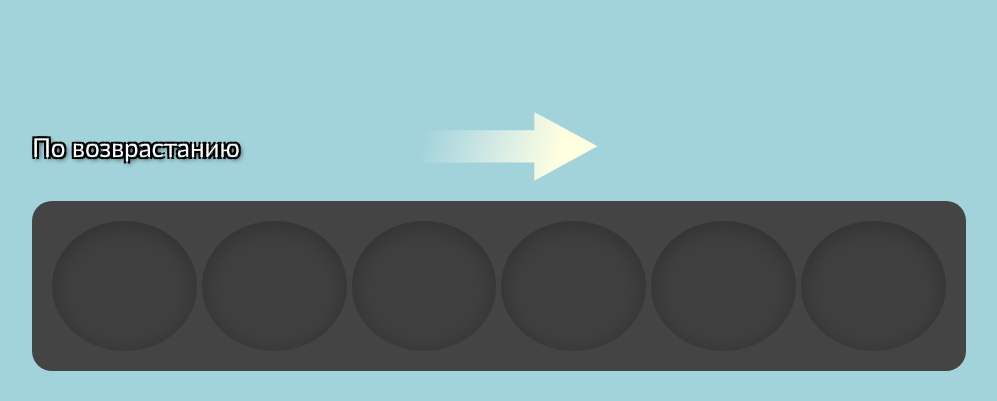
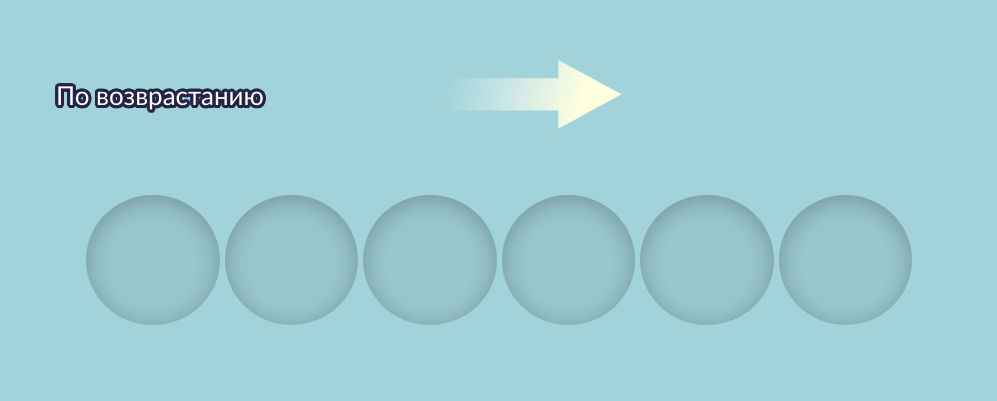
Before and after one commit to Fpsska/Serius-Task, a Next.js app: page /playground in a window 1280 px wide. Shown: the part 399-800 px from the top of the page, without its empty margins (141-1138 px from the left). Built offline with nearby package versions, Linux system fonts and the light colour scheme.

Commit message:
refactor: styles of text-shadow for PromptText, ImageWrapper components & replace bar-template images & change max-width, padding of Container comp, change background size styles of StyledBar comp

```diff
--- a/src/components/Bar.tsx
+++ b/src/components/Bar.tsx
@@ -8,12 +8,12 @@ import { useAppSelector } from '../../store/hooks';
 
 const StyledBar = styled.div`
     background-repeat: no-repeat;
-    background-size: 200% auto;
+    background-size: 100%;
     background-position: center;
-    background-color: #444;
+    background-color: transparent;
     border-radius: 20px;
-    padding: 20px;
-    min-height: 70px;
+    padding: 46px 30px;
+    min-height: 222px;
 `;
 
 const BarList = styled.ul`
--- a/src/components/Layout.tsx
+++ b/src/components/Layout.tsx
@@ -17,7 +17,6 @@ const Main = styled.main`
     overflow: hidden;
     width: 100vw;
     height: 100vh;
-    // padding: 90px 140px;
     background-color: #a2d3da;
     background-size: cover;
     background-position: center;
@@ -40,9 +39,9 @@ const Overlay = styled.div`
 `;
 
 const Container = styled.div`
-    max-width: 1024px;
+    max-width: 966px;
     height: 100%;
-    padding: 0 45px;
+    padding: 0 40px;
     margin: 0 auto;
 `;
 
--- a/src/components/Prompt.tsx
+++ b/src/components/Prompt.tsx
@@ -14,9 +14,26 @@ const StyledPrompt = styled.div<PromptStyledPromptProps>`
 const PromptText = styled.span`
     color: var(--white-color);
     font-size: 26px;
-    text-shadow: 2px 2px #000, -2px 2px #000, 2px -2px #000, -2px -2px #000,
-        2px 2px 5px #000;
     z-index: 2;
+    text-shadow: rgb(36, 37, 70) 3px 0px 0px,
+        rgb(36, 37, 70) 2.83487px 0.981584px 0px,
+        rgb(36, 37, 70) 2.35766px 1.85511px 0px,
+        rgb(36, 37, 70) 1.62091px 2.52441px 0px,
+        rgb(36, 37, 70) 0.705713px 2.91581px 0px,
+        rgb(36, 37, 70) -0.287171px 2.98622px 0px,
+        rgb(36, 37, 70) -1.24844px 2.72789px 0px,
+        rgb(36, 37, 70) -2.07227px 2.16926px 0px,
+        rgb(36, 37, 70) -2.66798px 1.37182px 0px,
+        rgb(36, 37, 70) -2.96998px 0.42336px 0px,
+        rgb(36, 37, 70) -2.94502px -0.571704px 0px,
+        rgb(36, 37, 70) -2.59586px -1.50383px 0px,
+        rgb(36, 37, 70) -1.96093px -2.27041px 0px,
+        rgb(36, 37, 70) -1.11013px -2.78704px 0px,
+        rgb(36, 37, 70) -0.137119px -2.99686px 0px,
+        rgb(36, 37, 70) 0.850987px -2.87677px 0px,
+        rgb(36, 37, 70) 1.74541px -2.43999px 0px,
+        rgb(36, 37, 70) 2.44769px -1.73459px 0px,
+        rgb(36, 37, 70) 2.88051px -0.838247px 0px;
 `;
 
 const PromptSVG = styled.svg<PromptSVGProps>`
--- a/src/pages/playground.tsx
+++ b/src/pages/playground.tsx
@@ -61,17 +61,38 @@ const ImageWrapper = styled.div`
     &::before {
         content: attr(data-count);
         position: absolute;
-        top: 72%;
+        top: 50%;
         left: 50%;
-        transform: translate(-50%, -72%);
+        transform: translate(-50%, -50%);
+
         z-index: 1;
-
         font-size: 56px;
         color: var(--white-color);
         font-weight: 400;
 
-        text-shadow: 1px 1px #000, -1px 1px #000, 1px -1px #000, -1px -1px #000,
-            1px 1px 5px #000;
+        text-shadow: rgb(36, 37, 70) 3px 0px 0px,
+            rgb(36, 37, 70) 2.83487px 0.981584px 0px,
+            rgb(36, 37, 70) 2.35766px 1.85511px 0px,
+            rgb(36, 37, 70) 1.62091px 2.52441px 0px,
+            rgb(36, 37, 70) 0.705713px 2.91581px 0px,
+            rgb(36, 37, 70) -0.287171px 2.98622px 0px,
+            rgb(36, 37, 70) -1.24844px 2.72789px 0px,
+            rgb(36, 37, 70) -2.07227px 2.16926px 0px,
+            rgb(36, 37, 70) -2.66798px 1.37182px 0px,
+            rgb(36, 37, 70) -2.96998px 0.42336px 0px,
+            rgb(36, 37, 70) -2.94502px -0.571704px 0px,
+            rgb(36, 37, 70) -2.59586px -1.50383px 0px,
+            rgb(36, 37, 70) -1.96093px -2.27041px 0px,
+            rgb(36, 37, 70) -1.11013px -2.78704px 0px,
+            rgb(36, 37, 70) -0.137119px -2.99686px 0px,
+            rgb(36, 37, 70) 0.850987px -2.87677px 0px,
+            rgb(36, 37, 70) 1.74541px -2.43999px 0px,
+            rgb(36, 37, 70) 2.44769px -1.73459px 0px,
+            rgb(36, 37, 70) 2.88051px -0.838247px 0px;
+    }
+
+    img {
+        object-fit: contain;
     }
 `;
 
@@ -99,7 +120,6 @@ const PlaygroundPage = () => {
                                             width={158}
                                             height={168}
                                             quality={100}
-                                            objectFit="contain"
                                         />
                                     </ImageWrapper>
                                 </ItemsListTemplate>
```
Also changed, not shown: public/images/bar-template_1.png, public/images/bar-template_4.png.
